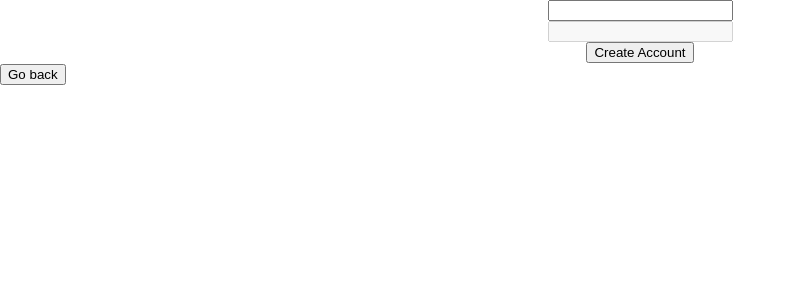
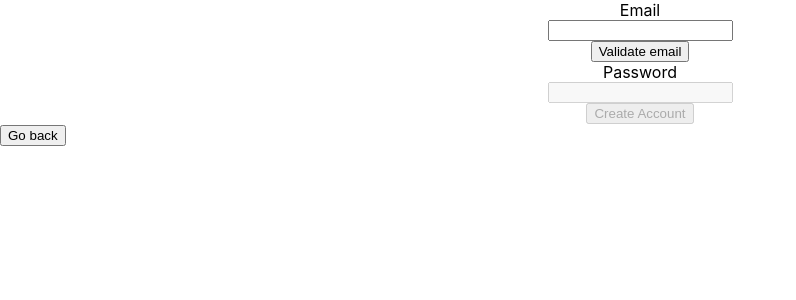
Before and after one commit to williamhelmrath/fin-site, a React (Vite) app: page / in a window 1280 px wide. Both pictures are taken after typing "name@example.com", "Sample123" into the empty fields and a click on the button "Create account". Shown: the top 300 px of the page, without its empty margins (0-796 px from the left). Built offline with nearby package versions, Linux system fonts and the light colour scheme; no server answers.

Commit message:
add form labels

```diff
--- a/src/CreateUser.tsx
+++ b/src/CreateUser.tsx
@@ -70,14 +70,21 @@ const CreateUser = ({ goBack, logIn }: Props) => {
         }}
         onSubmit={handleSubmit(onSubmit)}
       >
+        <label>Email</label>
         <input type="email" disabled={needPassword} {...register("email")} />
+        <button type="submit" disabled={needPassword}>
+          Validate email
+        </button>
+        <label>Password</label>
         <input
           type="password"
           disabled={!needPassword}
           {...register("password")}
         />
 
-        <button type="submit">Create Account</button>
+        <button type="submit" disabled={!needPassword}>
+          Create Account
+        </button>
       </form>
       <button onClick={goBack}>Go back</button>
     </div>
--- a/src/Login.tsx
+++ b/src/Login.tsx
@@ -47,7 +47,9 @@ export default function Login({ logIn }: Props) {
         }}
         onSubmit={handleSubmit(onSubmit)}
       >
+        <label>Email</label>
         <input type="email" {...register("email", { required: true })} />
+        <label>Password</label>
         <input type="password" {...register("password", { required: true })} />
         <button type="submit">Login</button>
       </form>
```
